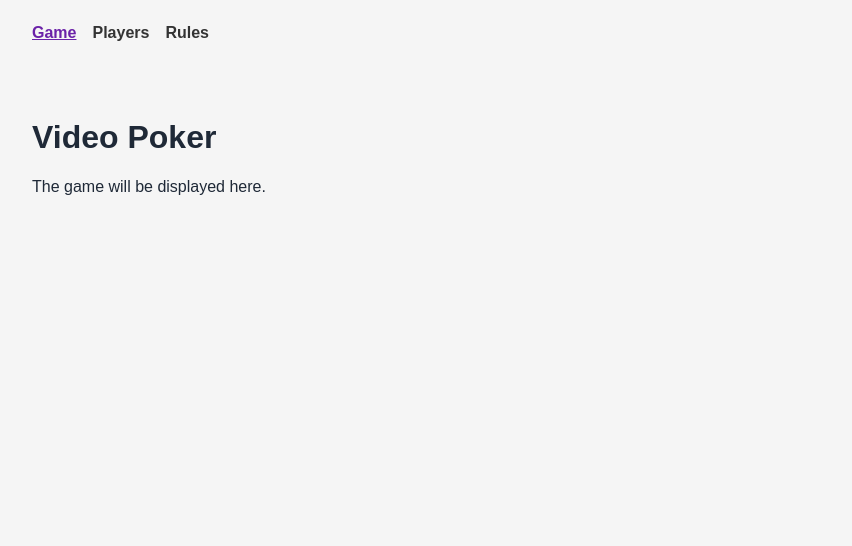
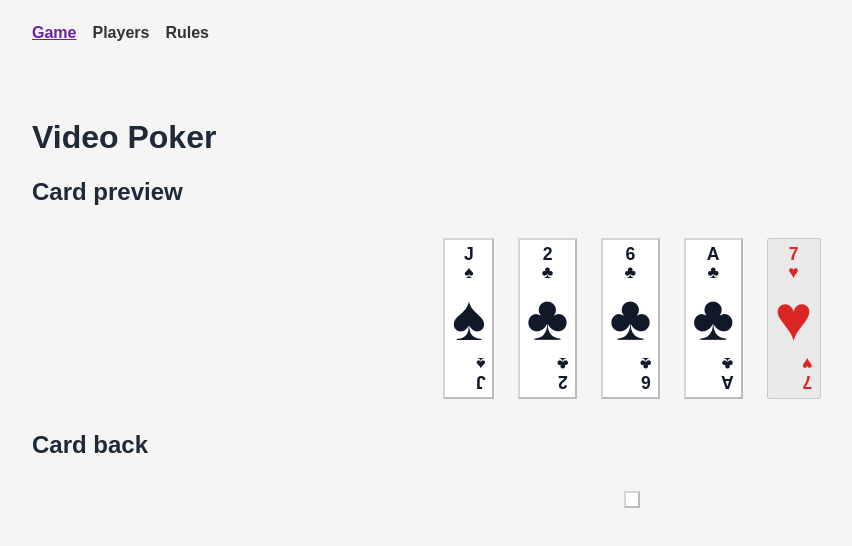
Before and after one commit to AArelsen/video-poker, a React (Vite) app: page / in a window 1280 px wide. Shown: the top 546 px of the page, without its empty margins (8-860 px from the left). Built offline with nearby package versions, Linux system fonts and the light colour scheme.

Commit message:
feat: Lagt til playing cards og deck utilities

```diff
--- /dev/null
+++ b/src/components/Card/Card.css
@@ -0,0 +1,110 @@
+.playing-card{
+    position: relative;
+    display: grid;
+    grid-template-columns: repeat(3, 1fr);
+    grid-template-rows: auto 1fr auto;
+    width: clamp(4.5rem, 15vw, 8rem);
+    aspect-ratio: 5 / 7;
+    padding: 0.5rem;
+    overflow: hidden;
+    background: #ffffff;
+    border: 2px solid #d1d5db;
+    border-radius: 0.75rem;
+    box-shadow: 0 0.25rem 0.5rem rgb(0 0 0 / 20%);
+    font-family:  Georgia, serif;
+    opacity: 1;
+}
+
+.playing-card:not(:disabled){
+    cursor: pointer;
+}
+
+.playing-card:focus-visible{
+    outline: 4px solid #f59e0b;
+    outline-offset: 3px;
+}
+
+.playing-card--red{
+    color: #dc2626;
+}
+
+.playing-card--black{
+    color: #111827;
+}
+
+.playing-card--held{
+    border-color: #f59e0b;
+    transform: translate(-0.5rem);
+}
+
+.playing-card__corner{
+    display: flex;
+    flex-direction: column;
+    align-items: center;
+    font-size: clamp(0.75rem, 2vw, 1.1rem);
+    font-weight: 700;
+    line-height: 1;
+}
+
+.playing-card__corner--top{
+    grid-column: 1;
+    grid-row: 1;
+    justify-self: start;
+}
+
+.playing-card__corner--bottom{
+    grid-column: 3;
+    grid-row: 3;
+    justify-self: end;
+    transform: rotate(180deg);
+}
+
+.playing-card__symbol{
+    grid-column: 1/ -1;
+    grid-row: 2;
+    place-self: center;
+    font-size: clamp(2rem, 6vw, 4rem);
+}
+
+.playing-card__held{
+    position: absolute;
+    top: 50%;
+    left: 50%;
+    padding: 0.25rem, 0.5rem;
+    color: #fbbf24;
+    border-radius: 0.25 rem;
+    font-family: Arial, sans-serif;
+    font-size: 0.75rem;
+    font-weight: 700;
+    transform: translate(-50%, -50%);
+}
+
+.playing-card--black{
+    padding: 0.4rem;
+    background: #ffffff;
+}
+
+.playing-card__black-pattern{
+    grid-column: 1 / -1;
+    grid-row: 1 / -1;
+    width: 100%;
+    height: 100%;
+    border: 3px solid #ffffff;
+    border-radius: 0.5rem;
+    background:
+        repeating-linear-gradient(
+            45deg,
+            #312e81 0,
+            #312e81 8px,
+            #7c3aed 8px,
+            #7c3aed 16px
+        );
+}
+
+.card-hand{
+    display: flex;
+    flex-wrap: wrap;
+    justify-content: center;
+    gap: clamp(0.5rem, 2vw, 1.5rem);
+    margin-block: 2rem;
+}
--- /dev/null
+++ b/src/components/Card/Card.tsx
@@ -0,0 +1,117 @@
+import type {
+    CardSuit,
+    CardValue,
+    PlayingCard,
+} from "../../types/PlayingCard";
+import "./Card.css";
+
+interface CardProps{
+    card: PlayingCard;
+    isFaceDown?: boolean;
+    isHeld?: boolean;
+    onClick?: () => void;
+}
+
+const suitSymbols: Record<CardSuit, string> = {
+    clubs: "♣",
+    diamonds: "♦",
+    hearts: "♥",
+    spades: "♠",
+};
+
+const suitNames: Record<CardSuit, string> = {
+    clubs: "clubs",
+    diamonds: "diamands",
+    hearts: "hearts",
+    spades: "spades",
+};
+
+const valueNames: Record<CardValue, string> = {
+    "2": "Two",
+    "3": "Three",
+    "4": "Four",
+    "5": "Five",
+    "6": "Six",
+    "7": "Seven",
+    "8": "Eight",
+    "9": "Nine",
+    "10": "Ten",
+    J: "Jack",
+    Q: "Queen",
+    K: "King",
+    A: "Ace",
+}
+
+export function Card({
+    card,
+    isFaceDown = false,
+    isHeld = false,
+    onClick,
+}: CardProps){
+    const symbol = suitSymbols[card.suit];
+    const isRed =
+        card.suit === "hearts" ||
+        card.suit === "diamonds";
+    const classNames = [
+        "palying-card",
+        isRed
+        ? "playing-card--red"
+        : "playing-card--black",
+        isFaceDown ? "palying-card--back" : "",
+        isHeld ? "palying-card--held" : "",
+    ]
+        .filter(Boolean)
+        .join(" ");
+
+        const accessibleName = isFaceDown
+            ?  "Face-down palying card"
+            : "${valueNames[card.value]} of ${suitNames[card.suit]}";
+        return (
+            <button
+            type="button"
+            className = {classNames}
+            onClick ={onClick}
+            disabled={!onClick}
+            aria-label={accessibleName}
+            aria-pressed= {onClick ? isHeld : undefined}
+            >
+                {isFaceDown ? (
+                    <span
+                        className="playin-card__back-pattern"
+                        aria-hiden="true"
+                    />
+                ) : (
+                    <>
+                        <span
+                        className="playing-card__corner palying-card__corner--top"
+                        aria-hidden="true"
+                        >
+                            <span>{card.value}</span>
+                            <span>{symbol}</span>
+                        </span>
+
+                        <span
+                            className="playing-card__symbol"
+                            aria-hidden="true"
+                        >
+                            {symbol}
+                        </span>
+
+                        <span
+                            className="playing-card__corner playing-card__corner--bottom"
+                            aria-hidden="true"
+                        >
+                            <span>{card.value}</span>
+                            <span>{symbol}</span>
+                        </span>
+
+                        {isHeld && (
+                            <span className="palying-card__held">
+                                Held
+                            </span>
+                        )}
+                        </>
+                )}
+            </button>
+        )
+}
--- a/src/pages/GamePage.tsx
+++ b/src/pages/GamePage.tsx
@@ -1,8 +1,36 @@
+import { useMemo } from "react";
+import { Card } from "../components/Card/Card";
+import { createDeck } from "../utils/createDeck";
+import { shuffleDeck } from "../utils/shuffleDeck";
+
 export function GamePage(){
+    const previewCards = useMemo(
+        () => shuffleDeck(createDeck()).slice(0, 5),
+        [],
+    );
+
     return (
         <main>
             <h1>Video Poker</h1>
-            <p>The game will be displayed here.</p>
+            <section aria-labelledby="card-preview-heading">
+                <h2 id="card-preview-heading">Card preview</h2>
+
+                <div className="card-hand">
+                    {previewCards.map((card) => (
+                        <Card key={card.id} card={card}/>
+                    ))}
+                </div>
+
+                <h2>Card back</h2>
+
+                <div className="card-hand">
+                    <Card
+                        card={previewCards[0]}
+                        isFaceDown
+                    />
+
+                </div>
+            </section>
         </main>
     );
 }
--- /dev/null
+++ b/src/types/PlayingCard.ts
@@ -0,0 +1,26 @@
+export type CardSuit =
+| "clubs"
+| "diamonds"
+| "hearts"
+| "spades";
+
+export type CardValue =
+| "2"
+| "3"
+| "4"
+| "5"
+| "6"
+| "7"
+| "8"
+| "9"
+| "10"
+| "J"
+| "Q"
+| "K"
+| "A";
+
+export interface PlayingCard {
+    id: string;
+    suit: CardSuit;
+    value: CardValue;
+}
--- /dev/null
+++ b/src/utils/createDeck.ts
@@ -0,0 +1,42 @@
+import type {
+    CardSuit,
+    CardValue,
+    PlayingCard,
+} from "../types/PlayingCard";
+
+const suits: CardSuit[] = [
+    "clubs",
+    "diamonds",
+    "hearts",
+    "spades",
+];
+
+const values: CardValue[] = [
+     "2",
+     "3",
+     "4",
+     "5",
+     "6",
+     "7",
+     "8",
+     "9",
+     "10",
+     "J",
+     "Q",
+     "K",
+     "A",
+];
+
+/**
+ * Lager og returnerer astandart deck som inneholder 52 kort
+ */
+
+export function createDeck(): PlayingCard[]{
+    return suits.flatMap((suit) =>
+    values.map((value) => ({
+        id: "${suit} - ${value}",
+        suit,
+        value,
+    })),
+    );
+}
--- /dev/null
+++ b/src/utils/shuffleDeck.ts
@@ -0,0 +1,22 @@
+import type { PlayingCard } from "../types/PlayingCard";
+
+/**
+ * Returner a shuffled copy av givende deck uten å endre originale
+ */
+
+export function shuffleDeck(
+    deck: PlayingCard[],
+): PlayingCard[] {
+    const shuffledDeck = [...deck];
+
+    for (let index = shuffledDeck.length -1; index>0; index--) {
+        const randomIndex = Math.floor(
+            Math.random() * (index + 1),
+        );
+        [shuffledDeck[index], shuffledDeck[randomIndex]] = [
+            shuffledDeck[randomIndex],
+            shuffledDeck[index],
+        ];
+    }
+    return shuffledDeck;
+}
```
